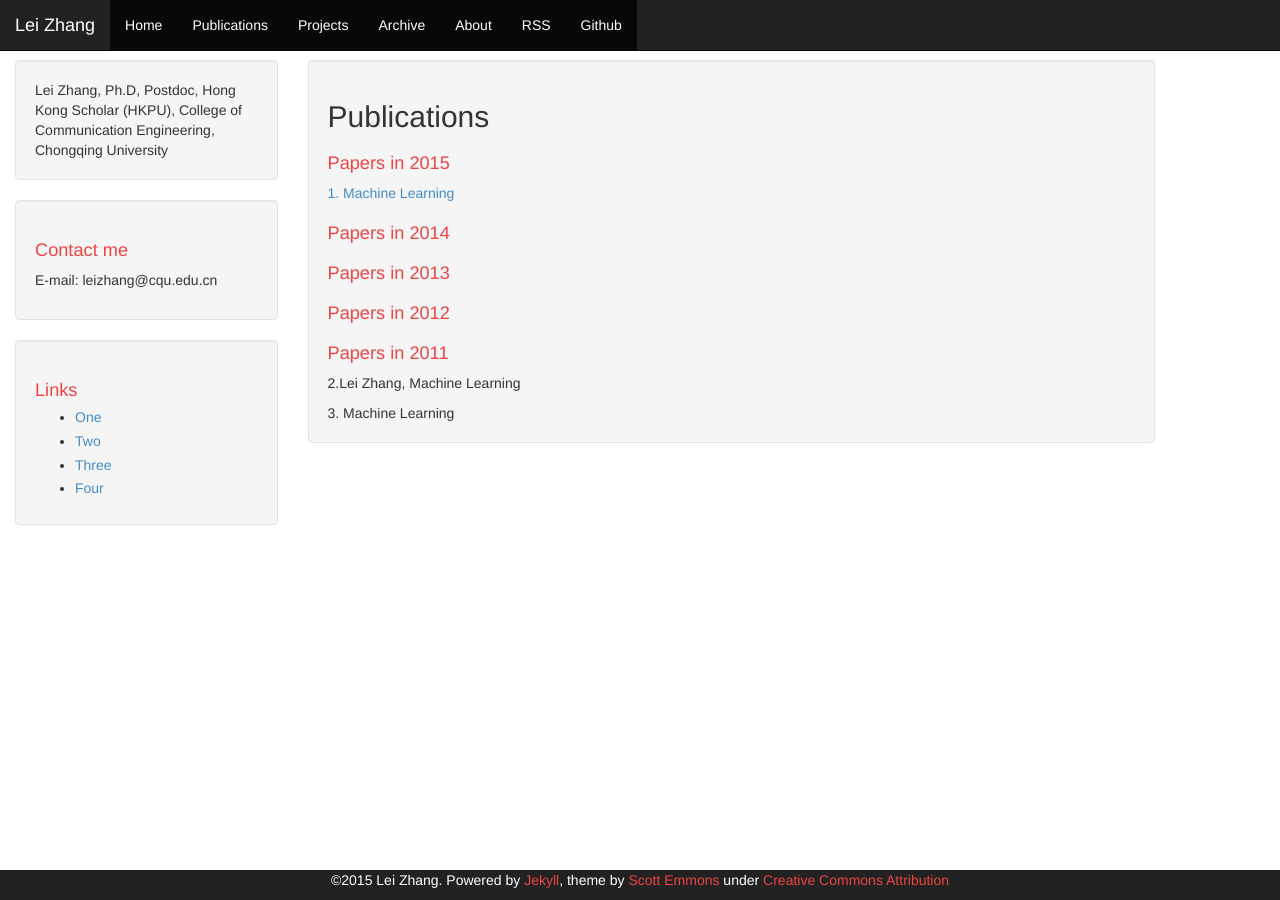
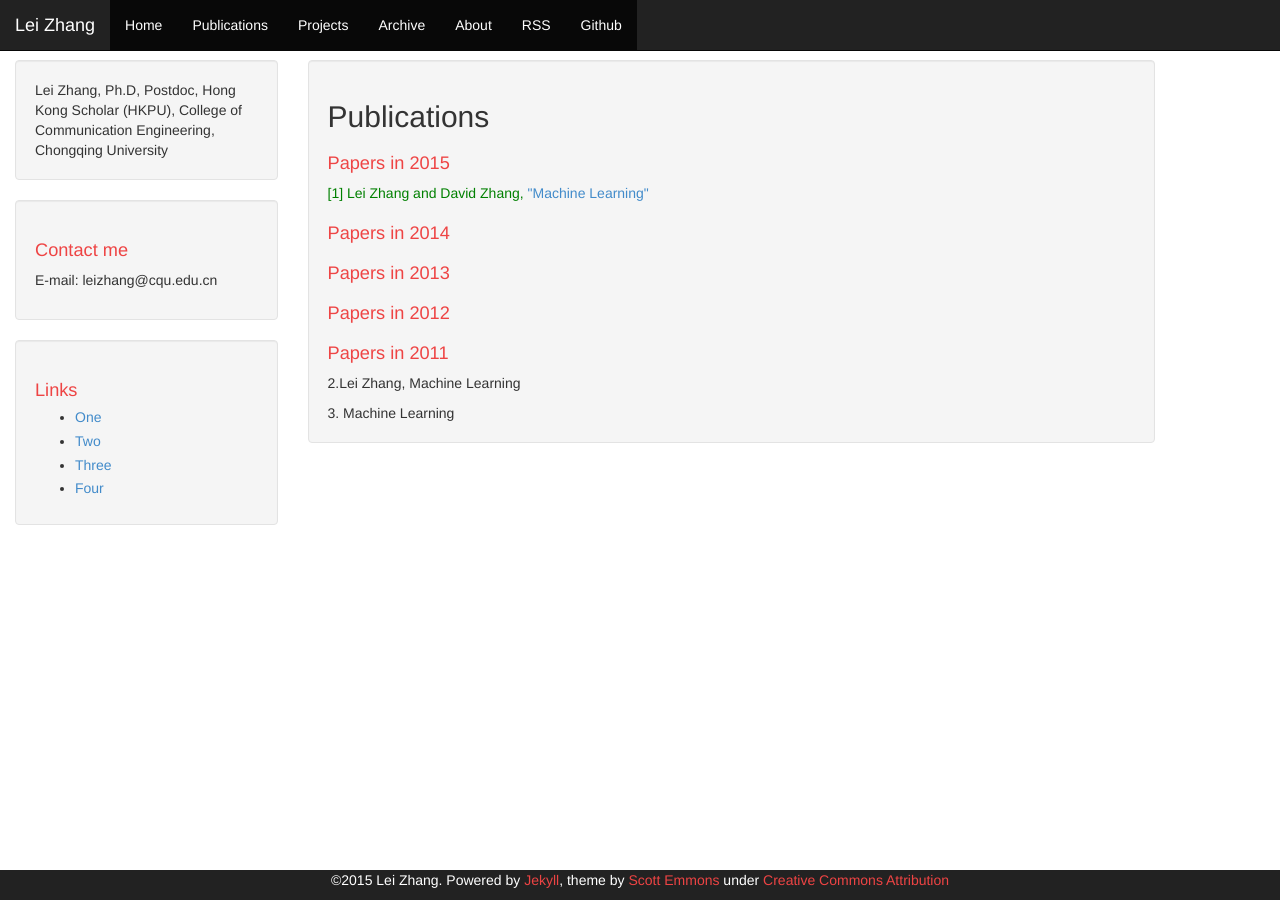
Before and after one commit to DrLeiZhang/website, a Jekyll site: the page built from publications.html, in a window 1280 px wide. Built offline with Jekyll 4.4.1, drawn with Linux system fonts in a browser that asks for light colours; Markdown is read by kramdown in place of the engine named in the settings.

Commit message:
Update
Signed-off-by: leizhang@cqu.edu.cn <leizhang@cqu.edu.cn>

```diff
--- a/publications.html
+++ b/publications.html
@@ -5,7 +5,7 @@
 <div class="well">
     <h2>Publications</h2>
     <h1>Papers in 2015</h1>
-    <p style="color:green;"> <a href="resources/Domain Adaptation Extreme Learning Machines for Drift Compensation in E-nose Systems.pdf">1. Machine Learning</a></p>
+    <p style="color:green;"> [1] Lei Zhang and David Zhang,<a href="resources/Domain Adaptation Extreme Learning Machines for Drift Compensation in E-nose Systems.pdf"> "Machine Learning"</a></p>
     <h1>Papers in 2014</h1>
 <h1>Papers in 2013</h1>
 <h1>Papers in 2012</h1>
```
